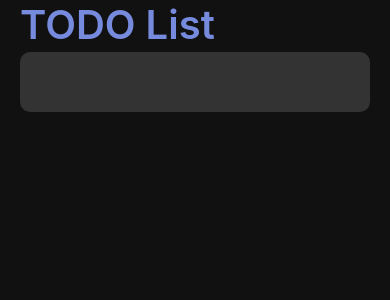
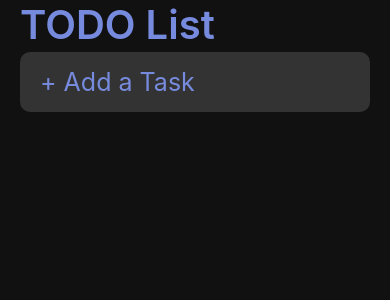
Before and after one commit to ppErika/ReactNative-Todo, a React Native app: screen / in a window 390 px wide. Shown: the top 300 px of the page. Built offline with nearby package versions, Linux system fonts and the light colour scheme.

Commit message:
Input 스타일 수정

```diff
--- a/src/App.js
+++ b/src/App.js
@@ -29,7 +29,7 @@
           backgroundColor={theme.background}
         />
         <Title>TODO List</Title>
-        <Input />
+        <Input placeholder="+ Add a Task" />
       </Container>
     </ThemeProvider>
   );
--- a/src/components/Input.js
+++ b/src/components/Input.js
@@ -3,7 +3,9 @@
 import {Dimensions, useWindowDimensions} from 'react-native';
 
 // 양쪽에 20px씩 남기고 띄워주기 위해 width 크기를 조절
-const StyledInput = styled.TextInput`
+const StyledInput = styled.TextInput.attrs(({theme}) => ({
+  placeholderTextColor: theme.main,
+}))`
   width: ${({width}) => width - 40}px;
   height: 60px;
   margin: 3px 0;
@@ -14,11 +16,22 @@
   color: ${({theme}) => theme.text};
 `;
 
-const Input = () => {
+const Input = ({placeholder}) => {
   // 사용하는 기기의 화면의 크기(width)를 가져옴
   //   const width = Dimensions.get('window').width;
   const width = useWindowDimensions().width;
-  return <StyledInput width={width} />;
+  return (
+    <StyledInput
+      width={width}
+      placeholder={placeholder}
+      maxLength={50}
+      //  대문자로 시작 안하기
+      autoCapitalize="none"
+      //  밑에 두개는 아이폰 전용인듯 (오타안잡아주기, return키를 done으로 보여주기)
+      autoCorrect={false}
+      returnKeyType="done"
+    />
+  );
 };
 
 export default Input;
```
